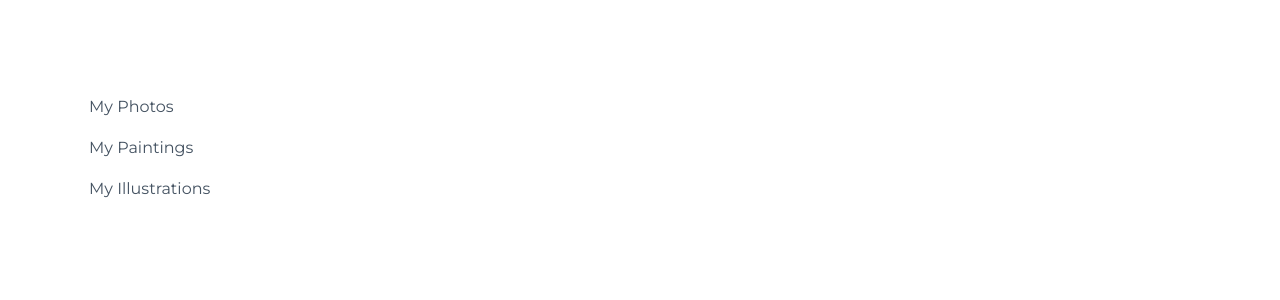
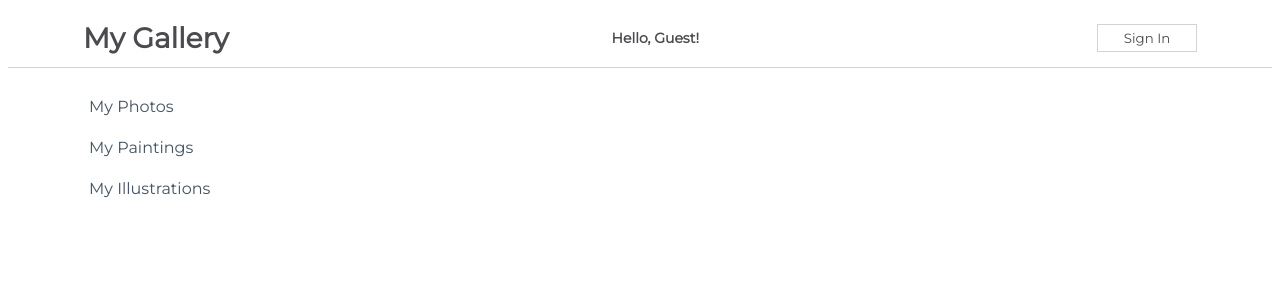
Before and after one commit to Sizimon/react-challenge, a React (Create React App) app in the folder my-app/: page / in a window 1280 px wide. Shown: the top 300 px of the page. Built offline with nearby package versions, Linux system fonts and the light colour scheme.

Commit message:
React: Challenge 2

```diff
--- a/my-app/src/App.js
+++ b/my-app/src/App.js
@@ -1,10 +1,12 @@
 import css from './App.module.css';
+import NavBarSimple from './components/NavBarSimple';
 import Sidebar from './components/Sidebar'
 
 function App() {
   return (
     <div className={css.App}>
       {/* Add your components here */}
+      <NavBarSimple />
       <Sidebar />
     </div>
   );
--- /dev/null
+++ b/my-app/src/components/NavBarSimple.js
@@ -0,0 +1,40 @@
+import React from 'react'
+import css from './css/NavBarSimple.module.css'
+
+class NavBarSimple extends React.Component {
+    constructor(props) {
+        super(props);
+        this.state = {
+            button: 'Sign In',
+            message: 'Hello, Guest!',
+        }
+    }
+
+    handleClick() {
+        this.setState((prevState, prevProps) => {
+            console.log('Previous State', prevState);
+            console.log('Previous Properties', prevProps);
+            return {
+                button: prevState.button === "Sign In" ? "Sign Out" : "Sign In",
+                message: prevState.message === "Hello, Guest!" ? "Welcome Back, User!" : "Hello, Guest!",
+            }
+        })
+    }
+
+    render() {
+        return (
+            <div className={css.NavBar}>
+                <h1>My Gallery</h1>
+                <span>
+                    {this.state.message}
+                </span>
+                <button onClick={() => this.handleClick()}>
+                    {this.state.button}
+                </button>
+            </div>
+        )
+    };
+};
+
+
+export default NavBarSimple
```
Also changed, not shown: 1 other file (tests, documents, lock files or other folders).
